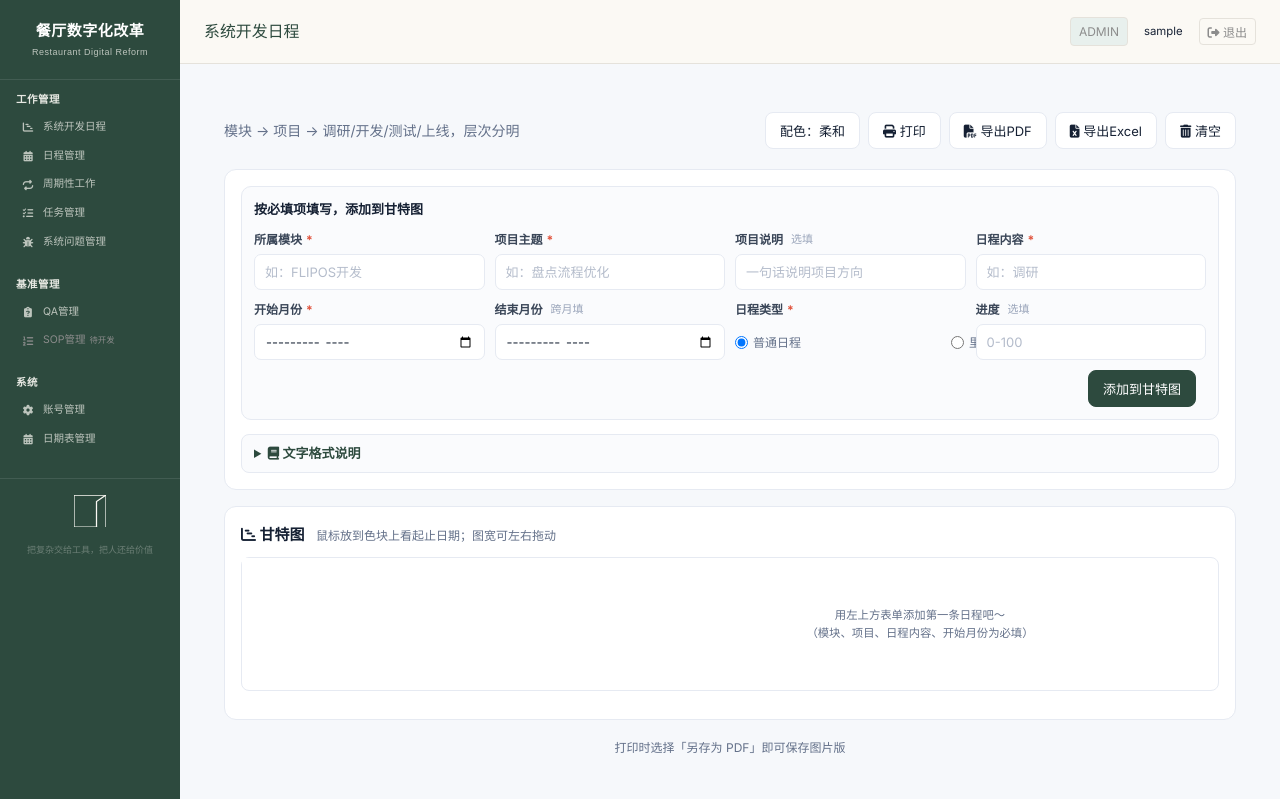
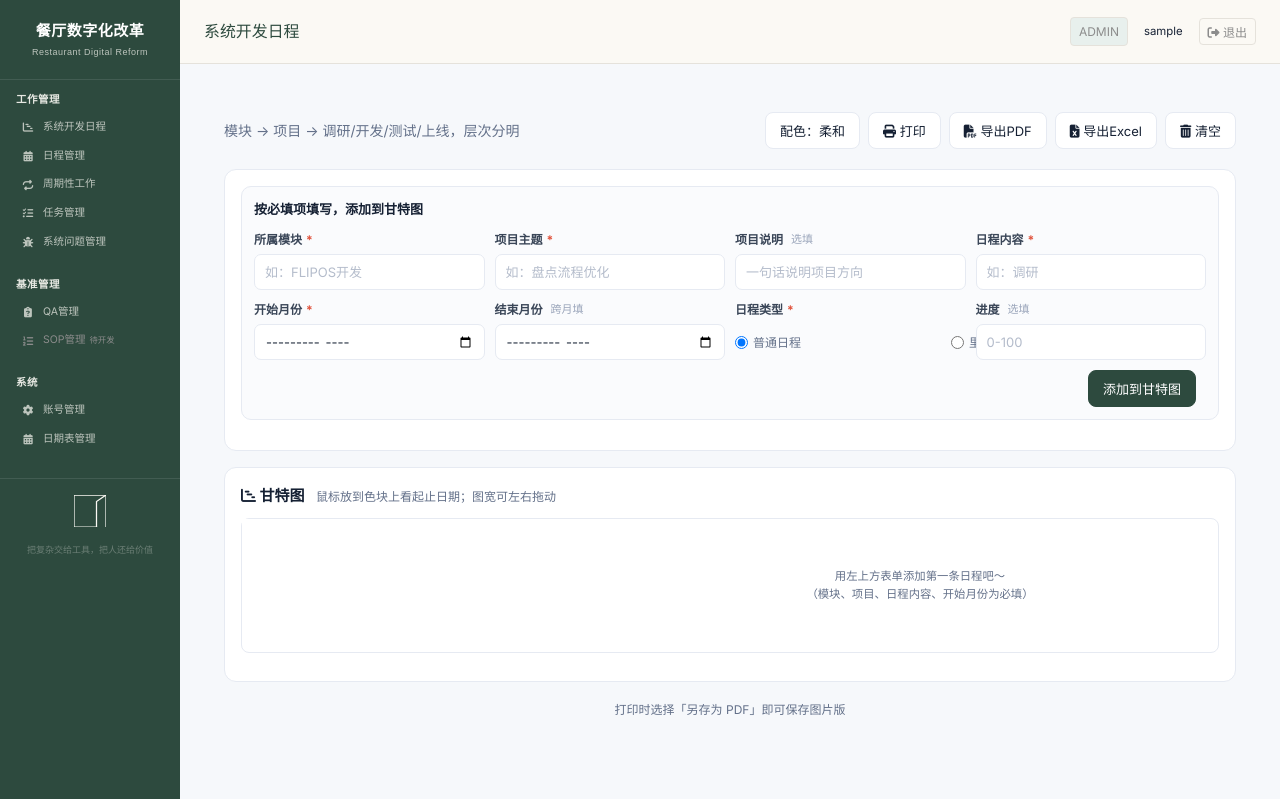
Before and after one commit to kay200283/P032-restaurant-digital-reform, a Flask app: page /work-mgmt/gantt/ in a window 1280 px wide. Shown: the top 799 px of the page. Run offline with Flask 3, Linux system fonts and the light colour scheme; the visitor is signed in with stand-in values (Sample User, id 1); data that the repository does not hold is empty; some web fonts are replaced.

Commit message:
chore: remove text format help section

```diff
--- a/templates/work_gantt.html
+++ b/templates/work_gantt.html
@@ -329,21 +329,7 @@
 
       <textarea id="input" style="display:none" spellcheck="false" aria-label="日程文字输入区"></textarea>
       <div class="errors" id="errors"></div>
-      <details class="help">
-        <summary><i class="fa-solid fa-book"></i> 文字格式说明</summary>
-        <div class="help-body">
-          <p>四种行：</p>
-          <pre># 一级分类：模块
-## 二级分类：项目主题 | 项目说明（选填）
-日程内容 | 开始月份 | 结束月份 | 进度%(可选)
-* 里程碑名 | 月份</pre>
-          <p>· <code># </code> = 模块（左侧第一列，自动合并、自动编号）。<br>
-          · <code>## </code> = 项目主题（左侧第二列）；后面用竖线可接一句「项目说明」，图上项目名旁会出现 ⓘ，鼠标放上去查看，不占版面。<br>
-          · 普通行 = 色块，竖线 <code>|</code> 前的文字会显示在色块上（如 调研/测试/上线）。<br>
-          · <code>* </code> = 里程碑，显示为 &#9670;，只填一个月份。<br>
-          · <code>//</code> 开头是备注。月份写法随意：<code>26年9月</code>、<code>2026-09</code>、<code>9月</code> 都认识。</p>
-        </div>
-      </details>
+
     </section>
 
     <section class="card">
```
